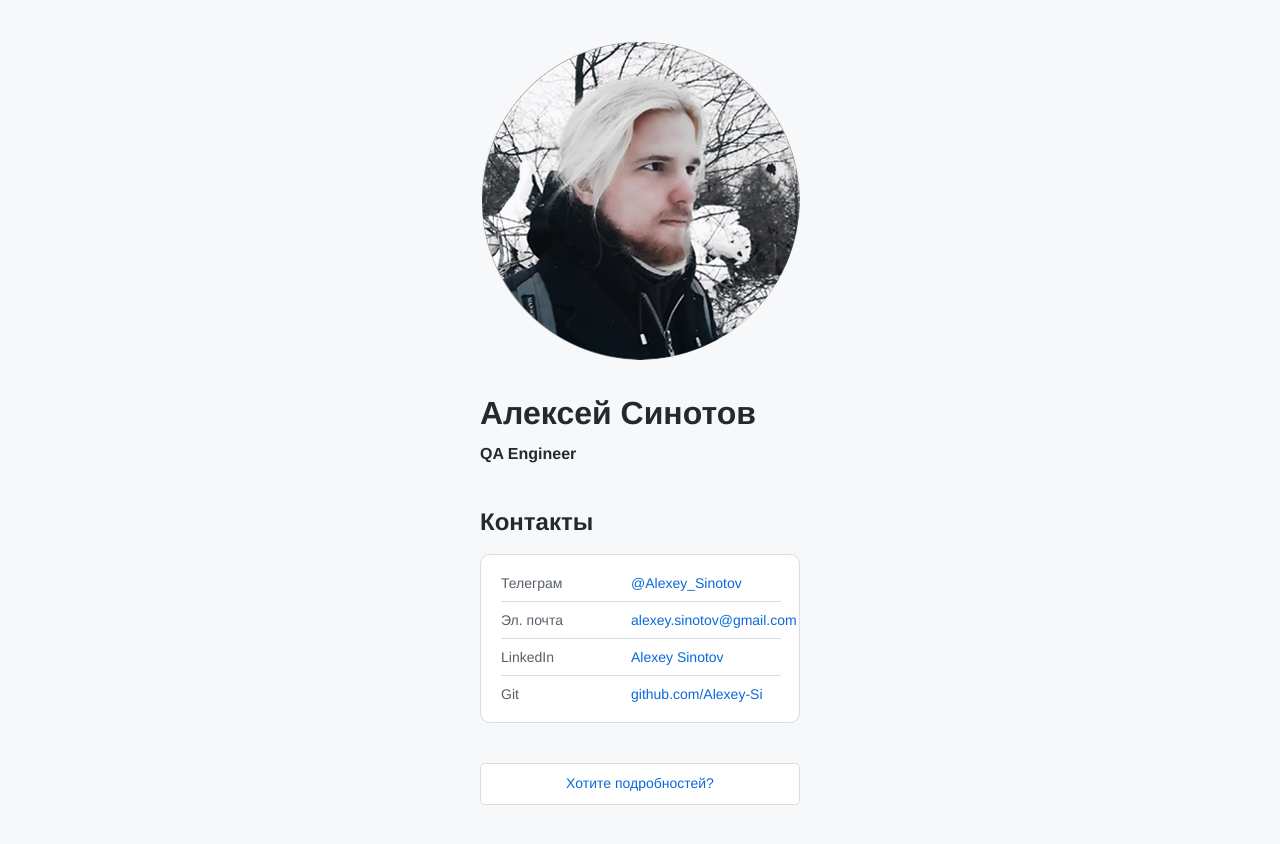
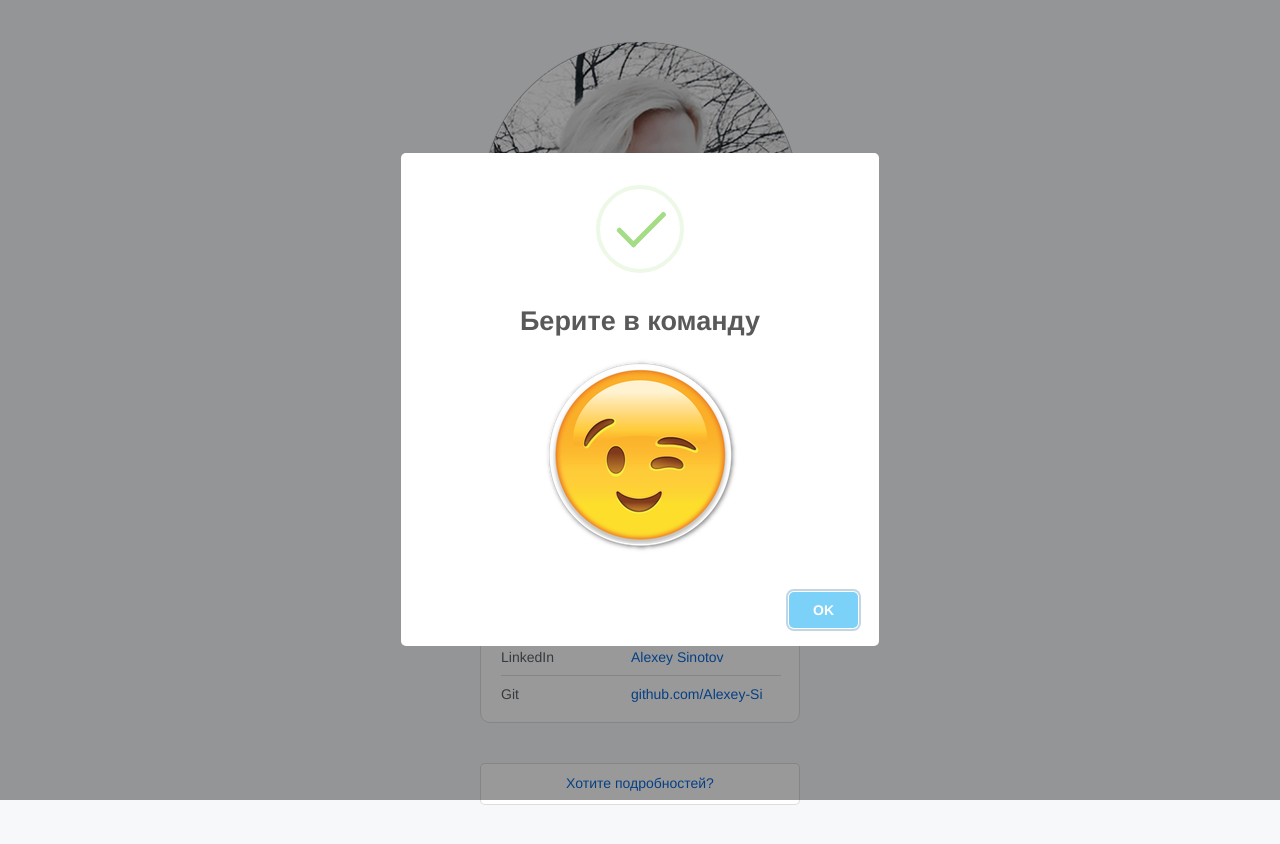
Before and after one commit to Alexey-Si/Alexey-Si.github.io, a plain HTML site: page index.html in a window 1280 px wide. Both pictures are taken after a click on the button "Хотите подробностей?". Drawn offline with nearby package versions, Linux system fonts and the light colour scheme.

Commit message:
Alert + title

```diff
--- a/index.html
+++ b/index.html
@@ -25,7 +25,8 @@
 </script>
 <noscript><div><img src="https://mc.yandex.ru/watch/93308769" style="position:absolute; left:-9999px;" alt="" /></div></noscript>
 <!-- /Yandex.Metrika counter -->
-    <title>Document</title>
+    <title>QA А.С.</title>
+    <link rel="stylesheet" href="https://unpkg.com/sweetalert/dist/sweetalert.css">
   </head>
   <body>
     <header class="header">
@@ -62,8 +63,10 @@
       </section>
      </main>
      <footer>
-      <button type = "button" class="button-link" href=""> Хотите подробностей? </button>
+      <button type = "button" class="button-link" href="" id="show-alert"> Хотите подробностей? </button>
     </footer>
-    <script type="text/javascript" src="js.js"></script>
+
+    <script src="https://unpkg.com/sweetalert/dist/sweetalert.min.js"></script>
+    <script src="js.js"></script>
   </body>
 </html>
--- a/js.js
+++ b/js.js
@@ -1,7 +1,26 @@
-/* Это объявление переменной, мы наши кнопку по тегу */
-const button = document.querySelector('button');
+// Получаем кнопку по ID
+const button = document.getElementById('show-alert');
 
-/* Тут на кнопку навешиваем обрабочик, который ждёт клика и тогда запустит логику */
-button.addEventListener('click', function() {
-	alert('Берите в команду ;)')
-})
+// Навешиваем обработчик события на клик по кнопке
+button.addEventListener('click', () => {
+  // Показываем alert с помощью SweetAlert
+  swal({
+    title: 'Берите в команду',
+//  text: 'Текст alert-а',
+    icon: 'success',
+    buttons: {
+      confirm: {
+        text: 'OK',
+        className: 'button'
+      }
+    },
+    // Добавляем картинку в alert
+    content: {
+      element: 'img',
+      attributes: {
+        src: 'emoji.png',
+        style: 'max-width: 100%'
+      }
+    }
+  });
+});
```
Also changed, not shown: emoji.png (added).
